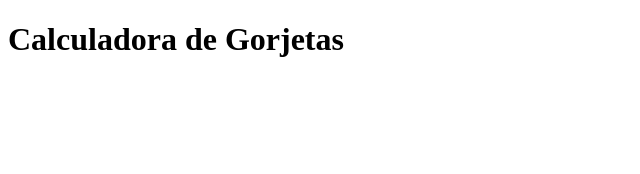
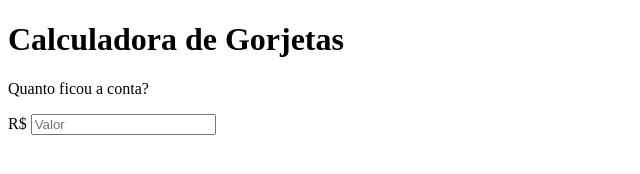
Before and after one commit to Eduardo0409/Calculadora_de_gorjetas, a plain HTML site: page index.html in a window 1280 px wide. Shown: the whole page, without its empty margins (0-640 px from the left). Drawn offline with Linux system fonts and the light colour scheme.

Commit message:
Criacao do input para o valor da conta

```diff
--- a/index.html
+++ b/index.html
@@ -11,5 +11,15 @@
     <div>
         <h1>Calculadora de Gorjetas</h1>
     </div>
+    <div>
+        <form>
+            <label for="bill">
+                <p>Quanto ficou a conta?</p>
+            </label>
+            <p>
+                R$ <input type="number" placeholder="Valor" name="bill">
+            </p>
+        </form>
+    </div>
 </body>
 </html>
```
